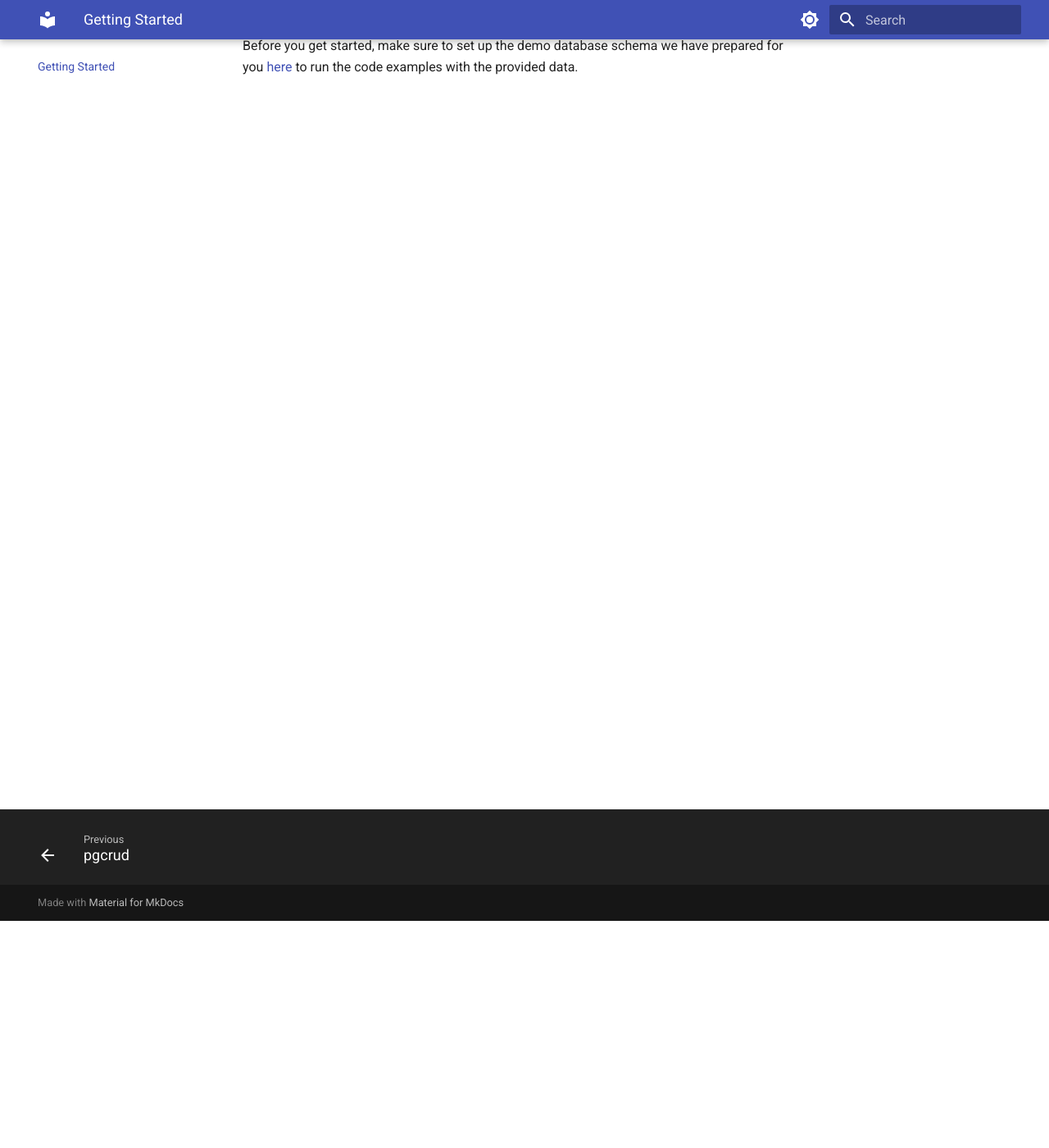
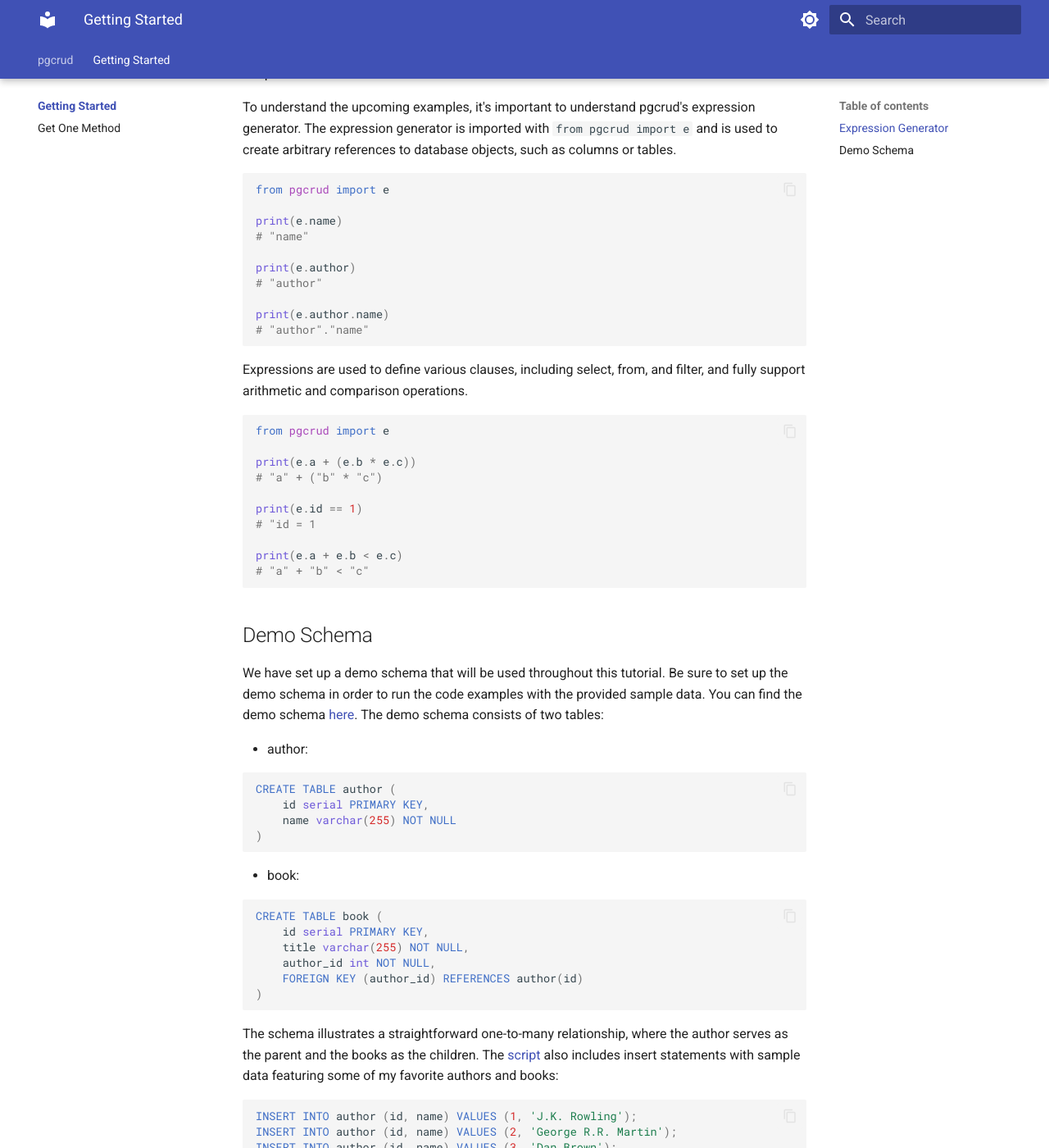
Before and after one commit to dakivara/pgcrud, an MkDocs documentation site: the page built from docs/getting-started/index.md, in a window 1280 px wide and 1400 px high, scrolled down 277 px. Shown: the whole window at 82% size. Built offline with MkDocs 1.6.1 and Material for MkDocs 9.7.7, drawn with Linux system fonts in a browser that asks for light colours; some of the changed text lies outside the part shown.

Commit message:
add get one method site

````diff
--- a/docs/getting-started/index.md
+++ b/docs/getting-started/index.md
@@ -3,6 +3,84 @@ In this section, you will learn how to use pgcrud's built-in functions to
 perform **Create**, **Read**, **Update**, and **Delete** operations. We have provided illustrative code
 examples to guide you through pgcrud's functionality.
 
-Before you get started, make sure to set up the demo database schema we have prepared for
-you [here](https://github.com/dakivara/pgcrud/tree/main/demo/setup_schema.sql) to run the code
-examples with the provided data.
+## Expression Generator
+
+To understand the upcoming examples, it's important to understand pgcrud's expression generator. The expression generator
+is imported with `from pgcrud import e` and is used to create arbitrary references to database objects, such as columns or tables.
+
+```python
+from pgcrud import e
+
+print(e.name)
+# "name"
+
+print(e.author)
+# "author"
+
+print(e.author.name)
+# "author"."name"
+```
+
+Expressions are used to define various clauses, including select, from, and filter, and fully support arithmetic and comparison operations.
+
+```python
+from pgcrud import e
+
+print(e.a + (e.b * e.c))
+# "a" + ("b" * "c")
+
+print(e.id == 1)
+# "id = 1
+
+print(e.a + e.b < e.c)
+# "a" + "b" < "c"
+```
+
+## Demo Schema
+
+We have set up a demo schema that will be used throughout this tutorial. Be sure to set up the
+demo schema in order to run the code examples with the provided sample data. You can find the
+demo schema [here](https://github.com/dakivara/pgcrud/tree/main/demo/setup_schema.sql).
+The demo schema consists of two tables:
+
+- author:
+
+```sql
+CREATE TABLE author (
+    id serial PRIMARY KEY,
+    name varchar(255) NOT NULL
+)
+```
+
+- book:
+
+```sql
+CREATE TABLE book (
+    id serial PRIMARY KEY,
+    title varchar(255) NOT NULL,
+    author_id int NOT NULL,
+    FOREIGN KEY (author_id) REFERENCES author(id)
+)
+```
+
+The schema illustrates a straightforward one-to-many relationship, where the author
+serves as the parent and the books as the children. The [script](https://github.com/dakivara/pgcrud/tree/main/demo/setup_schema.sql) also includes insert
+statements with sample data featuring some of my favorite authors and books:
+
+```sql
+INSERT INTO author (id, name) VALUES (1, 'J.K. Rowling');
+INSERT INTO author (id, name) VALUES (2, 'George R.R. Martin');
+INSERT INTO author (id, name) VALUES (3, 'Dan Brown');
+
+INSERT INTO book (id, title, author_id) VALUES (1, 'Harry Potter and the Sorcerer''s Stone', 1);
+INSERT INTO book (id, title, author_id) VALUES (2, 'Harry Potter and the Chamber of Secrets', 1);
+INSERT INTO book (id, title, author_id) VALUES (3, 'Harry Potter and the Prisoner of Azkaban', 1);
+
+INSERT INTO book (id, title, author_id) VALUES (4, 'A Game of Thrones', 2);
+INSERT INTO book (id, title, author_id) VALUES (5, 'A Clash of Kings', 2);
+INSERT INTO book (id, title, author_id) VALUES (6, 'A Storm of Swords', 2);
+
+INSERT INTO book (id, title, author_id) VALUES (7, 'The Da Vinci Code', 3);
+INSERT INTO book (id, title, author_id) VALUES (8, 'Angels & Demons', 3);
+INSERT INTO book (id, title, author_id) VALUES (9, 'Inferno', 3);
+```
--- a/mkdocs.yml
+++ b/mkdocs.yml
@@ -5,7 +5,9 @@ theme:
   features:
     - content.code.copy
     - navigation.tabs
+    - navigation.tabs.sticky
     - navigation.footer
+    - navigation.indexes
 
   palette:
 
@@ -30,4 +32,6 @@ markdown_extensions:
 
 nav:
   - pgcrud: index.md
-  - Getting Started: getting-started/index.md
+  - Getting Started:
+    - Getting Started: getting-started/index.md
+    - Get One Method: getting-started/get-one-method.md
````
Also changed, not shown: docs/getting-started/get-one-method.md (added, +151 -0 lines), docs/index.md (+1 -1 lines).
